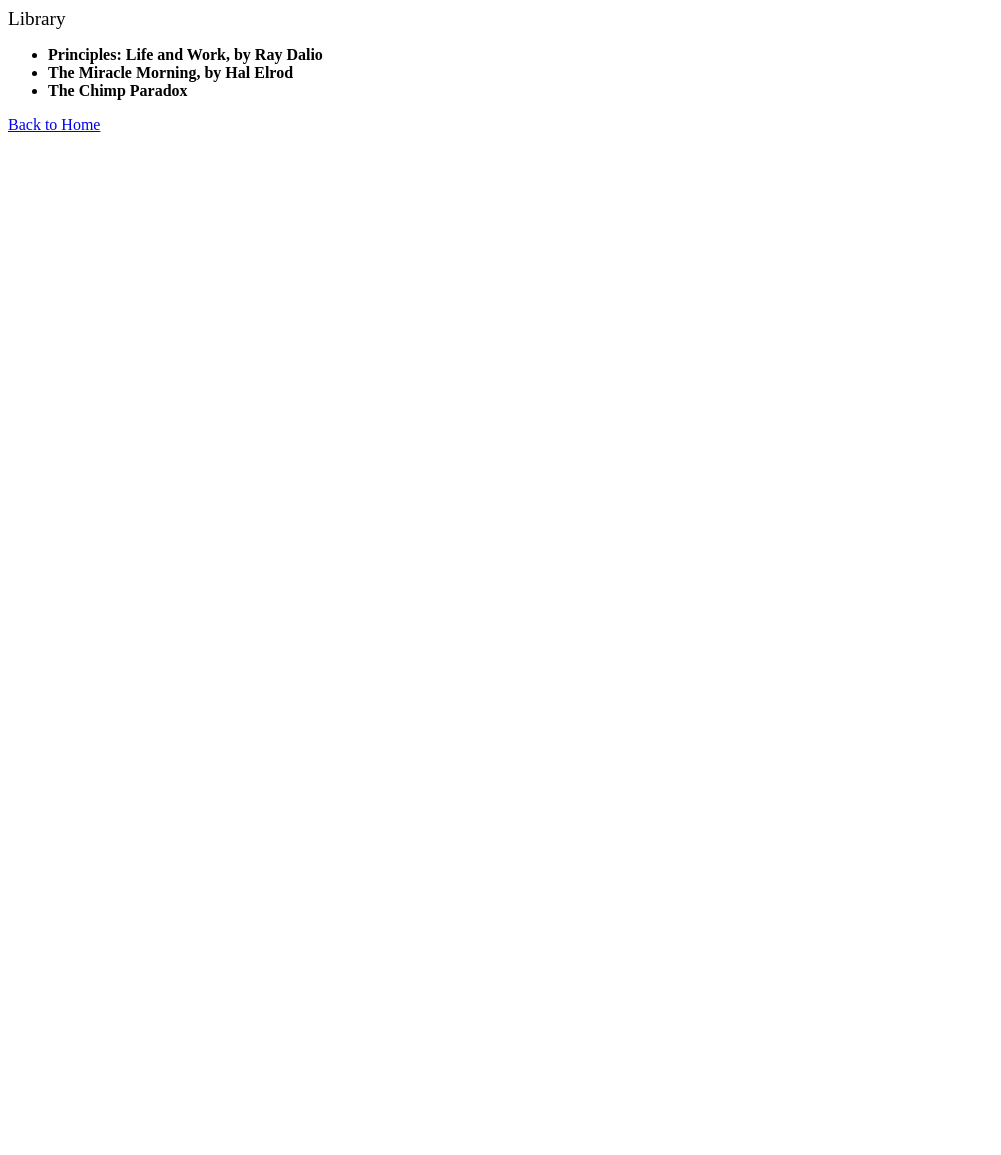
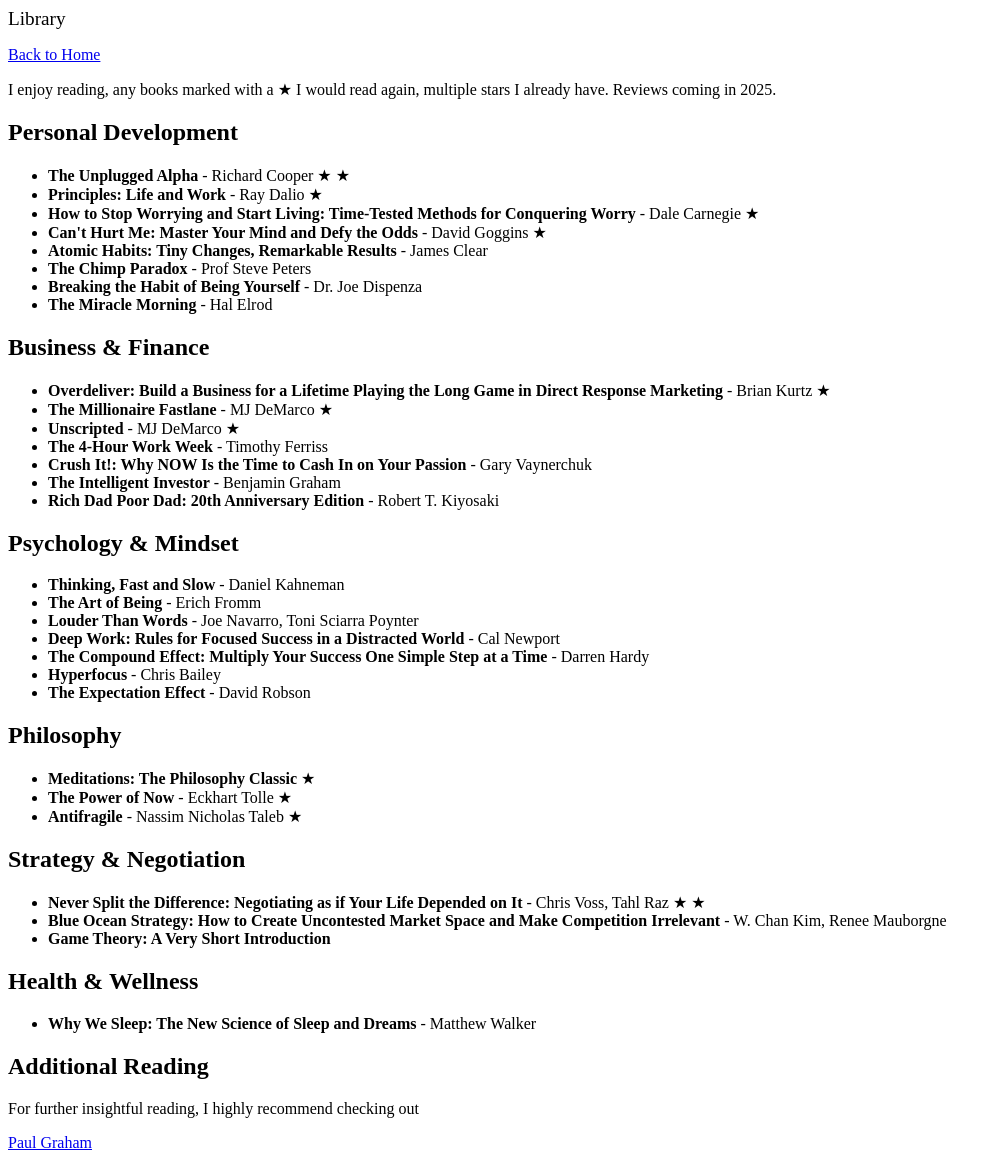
Before and after one commit to daniel-stevens/daniel-stevens.github.io, a plain HTML site: page library.html in a window 1280 px wide. Shown: the top 1155 px of the page, without its empty margins (0-1001 px from the left). Before the commit the page ends 800 px from the top, so only its background shows below. Drawn offline with Linux system fonts and the light colour scheme.

Commit message:
Add additional books

```diff
--- a/library.html
+++ b/library.html
@@ -5,17 +5,130 @@
 </head>
 <body>
 <big>Library</big>
+<p><a href="index.html">Back to Home</a></p>
+
+<p>I enjoy reading, any books marked with a &#9733; I would read again, multiple stars I already have. Reviews coming in 2025.</p>
+
+
+<h2>Personal Development</h2>
 <ul>
     <li>
-            <strong>Principles: Life and Work, by Ray Dalio</strong>
+        <strong>The Unplugged Alpha</strong> - Richard Cooper &#9733; &#9733;
     </li>
     <li>
-            <strong>The Miracle Morning, by Hal Elrod</strong>
+        <strong>Principles: Life and Work</strong> - Ray Dalio &#9733;
     </li>
     <li>
-            <strong>The Chimp Paradox</strong>
+        <strong>How to Stop Worrying and Start Living: Time-Tested Methods for Conquering Worry</strong> - Dale Carnegie &#9733;
+    </li>
+    <li>
+        <strong>Can't Hurt Me: Master Your Mind and Defy the Odds</strong> - David Goggins &#9733;
+    </li>
+    <li>
+        <strong>Atomic Habits: Tiny Changes, Remarkable Results</strong> - James Clear
+    </li>
+    <li>
+        <strong>The Chimp Paradox</strong> - Prof Steve Peters
+    </li>
+    <li>
+        <strong>Breaking the Habit of Being Yourself</strong> - Dr. Joe Dispenza
+    </li>
+    <li>
+        <strong>The Miracle Morning</strong> - Hal Elrod
     </li>
 </ul>
+
+<h2>Business & Finance</h2>
+<ul>
+    <li>
+        <strong>Overdeliver: Build a Business for a Lifetime Playing the Long Game in Direct Response Marketing</strong> - Brian Kurtz &#9733;
+    </li>
+    <li>
+        <strong>The Millionaire Fastlane</strong> - MJ DeMarco &#9733;
+    </li>
+    <li>
+        <strong>Unscripted</strong> - MJ DeMarco &#9733;
+    </li>
+    <li>
+        <strong>The 4-Hour Work Week</strong> - Timothy Ferriss
+    </li>
+    <li>
+        <strong>Crush It!: Why NOW Is the Time to Cash In on Your Passion</strong> - Gary Vaynerchuk
+    </li>
+    <li>
+        <strong>The Intelligent Investor</strong> - Benjamin Graham
+    </li>
+    <li>
+        <strong>Rich Dad Poor Dad: 20th Anniversary Edition</strong> - Robert T. Kiyosaki
+    </li>
+</ul>
+
+<h2>Psychology & Mindset</h2>
+<ul>
+    <li>
+        <strong>Thinking, Fast and Slow</strong> - Daniel Kahneman
+    </li>
+    <li>
+        <strong>The Art of Being</strong> - Erich Fromm
+    </li>
+    <li>
+        <strong>Louder Than Words</strong> - Joe Navarro, Toni Sciarra Poynter
+    </li>
+    <li>
+        <strong>Deep Work: Rules for Focused Success in a Distracted World</strong> - Cal Newport
+    </li>
+    <li>
+        <strong>The Compound Effect: Multiply Your Success One Simple Step at a Time</strong> - Darren Hardy
+    </li>
+    <li>
+        <strong>Hyperfocus</strong> - Chris Bailey
+    </li>
+    <li>
+        <strong>The Expectation Effect</strong> - David Robson
+    </li>
+</ul>
+
+<h2>Philosophy</h2>
+<ul>
+    <li>
+        <strong>Meditations: The Philosophy Classic</strong> &#9733;
+    </li>
+    <li>
+        <strong>The Power of Now</strong> - Eckhart Tolle &#9733;
+    </li>
+    <li>
+        <strong>Antifragile</strong> - Nassim Nicholas Taleb &#9733;
+    </li>
+</ul>
+
+<h2>Strategy & Negotiation</h2>
+<ul>
+    <li>
+        <strong>Never Split the Difference: Negotiating as if Your Life Depended on It</strong> - Chris Voss, Tahl Raz &#9733; &#9733;
+    </li>
+    <li>
+        <strong>Blue Ocean Strategy: How to Create Uncontested Market Space and Make Competition Irrelevant</strong> - W. Chan Kim, Renee Mauborgne
+    </li>
+    <li>
+        <strong>Game Theory: A Very Short Introduction</strong>
+    </li>
+</ul>
+
+<h2>Health & Wellness</h2>
+<ul>
+    <li>
+        <strong>Why We Sleep: The New Science of Sleep and Dreams</strong> - Matthew Walker
+    </li>
+</ul>
+
+<h2>Additional Reading</h2>
+<p>
+    For further insightful reading, I highly recommend checking out
+</p>
+<p>
+    <a href="https://paulgraham.com/articles.html" target="_blank">Paul Graham</a>
+</p>
+
 <p><a href="index.html">Back to Home</a></p>
 </body>
 </html>
```
Lines whose indentation alone changed are shown as unchanged.
